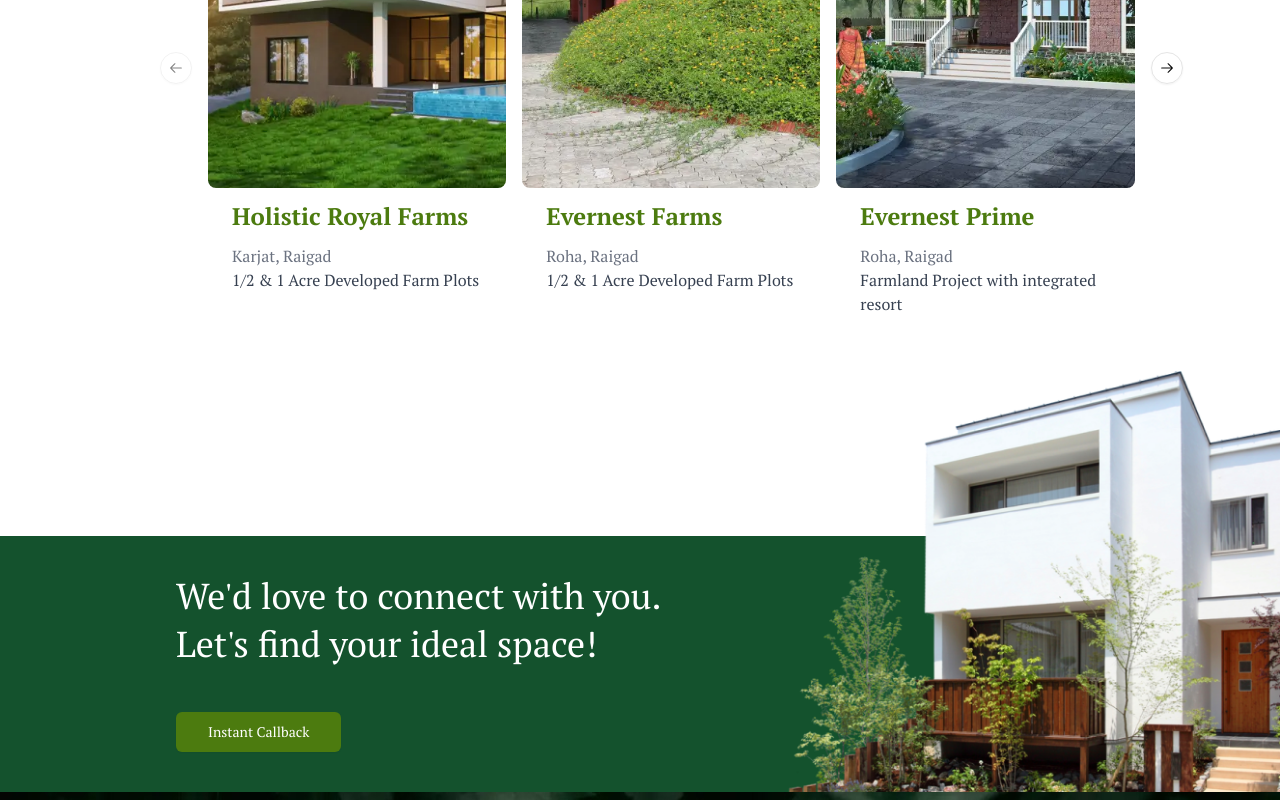
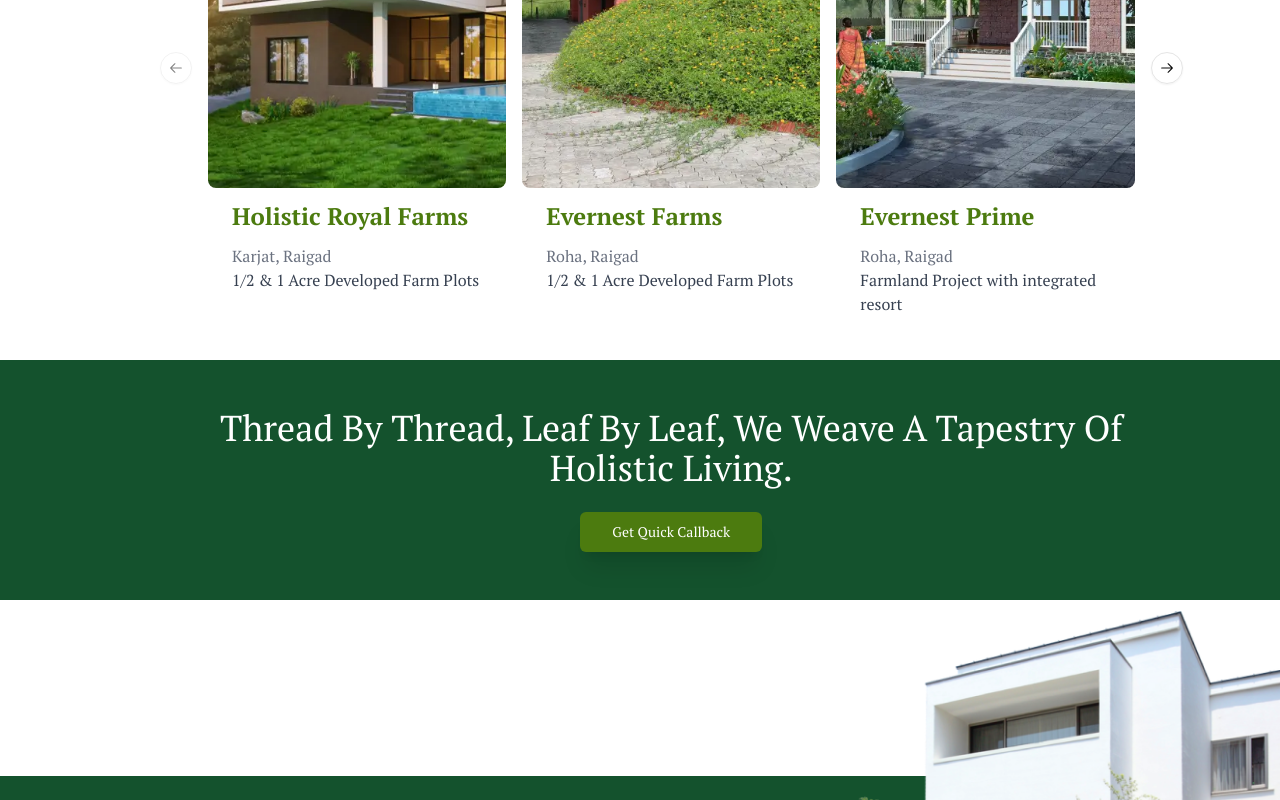
Before and after one commit to dev-kingz/ayassociates, a Next.js app: page / in a window 1280 px wide. Shown: the part 2508-3308 px from the top of the page. Built offline with nearby package versions, Linux system fonts and the light colour scheme.

Commit message:
feat: Add header section with quick callback button to Home page

```diff
--- a/src/app/page.tsx
+++ b/src/app/page.tsx
@@ -86,6 +86,18 @@ export default function Home() {
         <SectionHeader title="Choose Your Project" subTitle="Discover Your Ideal Nature Home" titleColor="text-secondary" subTitleColor="text-lime-900" />
         <ChooseProjectCarousel />
       </section>
+      <div className="Header px-52 py-12 w-full justify-center flex flex-col items-center gap-3 sm:gap-6 bg-primary">
+          <h2 className="text-2xl sm:text-4xl font-medium text-white text-center">Thread By Thread, Leaf By Leaf, We Weave A Tapestry Of Holistic Living.</h2>
+          <Link href="/">
+              <Button
+                variant="secondary"
+                size="lg"
+                className="shadow-xl bg-secondary text-white"
+              >
+                Get Quick Callback
+              </Button>
+            </Link>
+        </div>
     </div>
   );
 }
```
